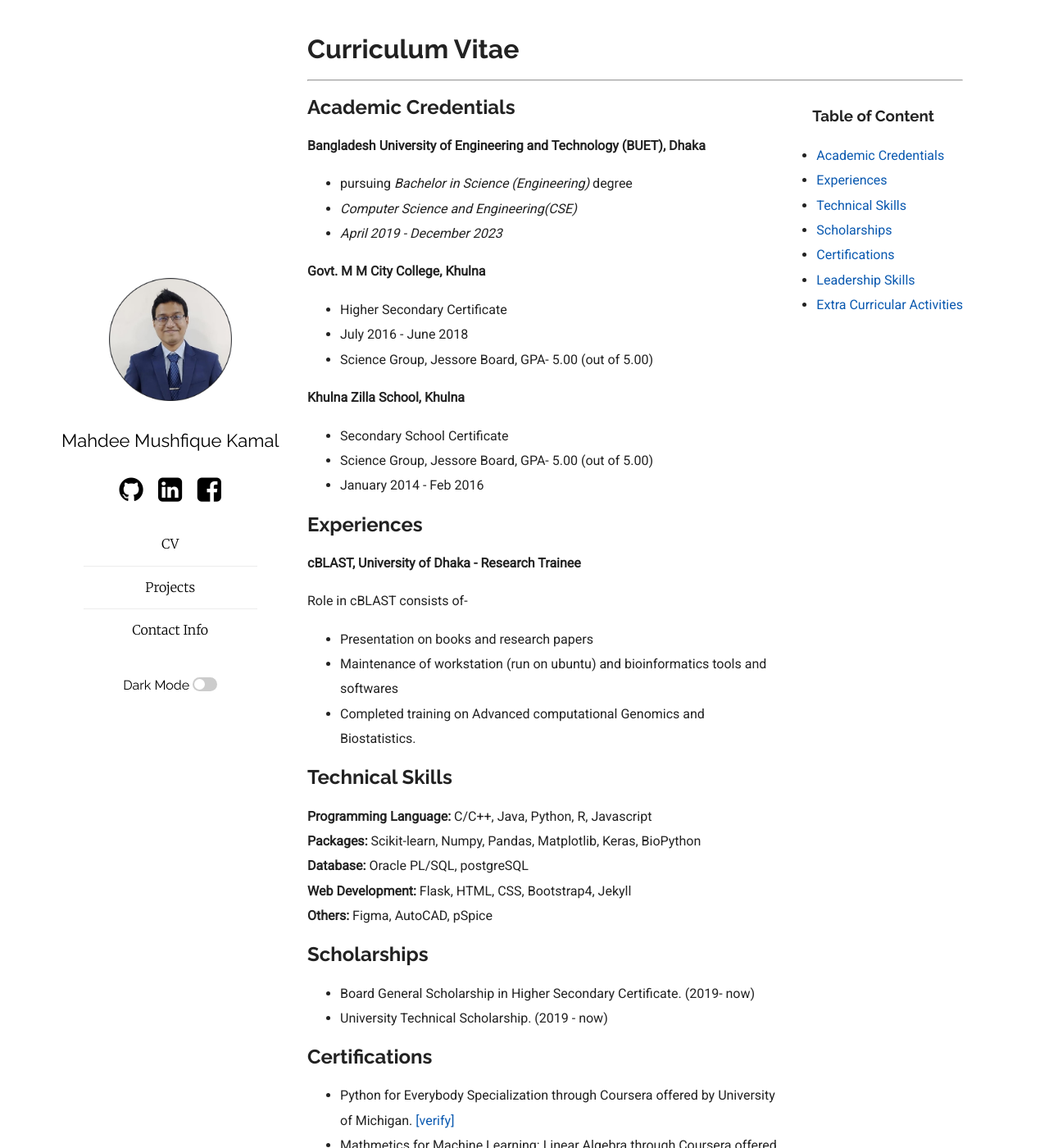
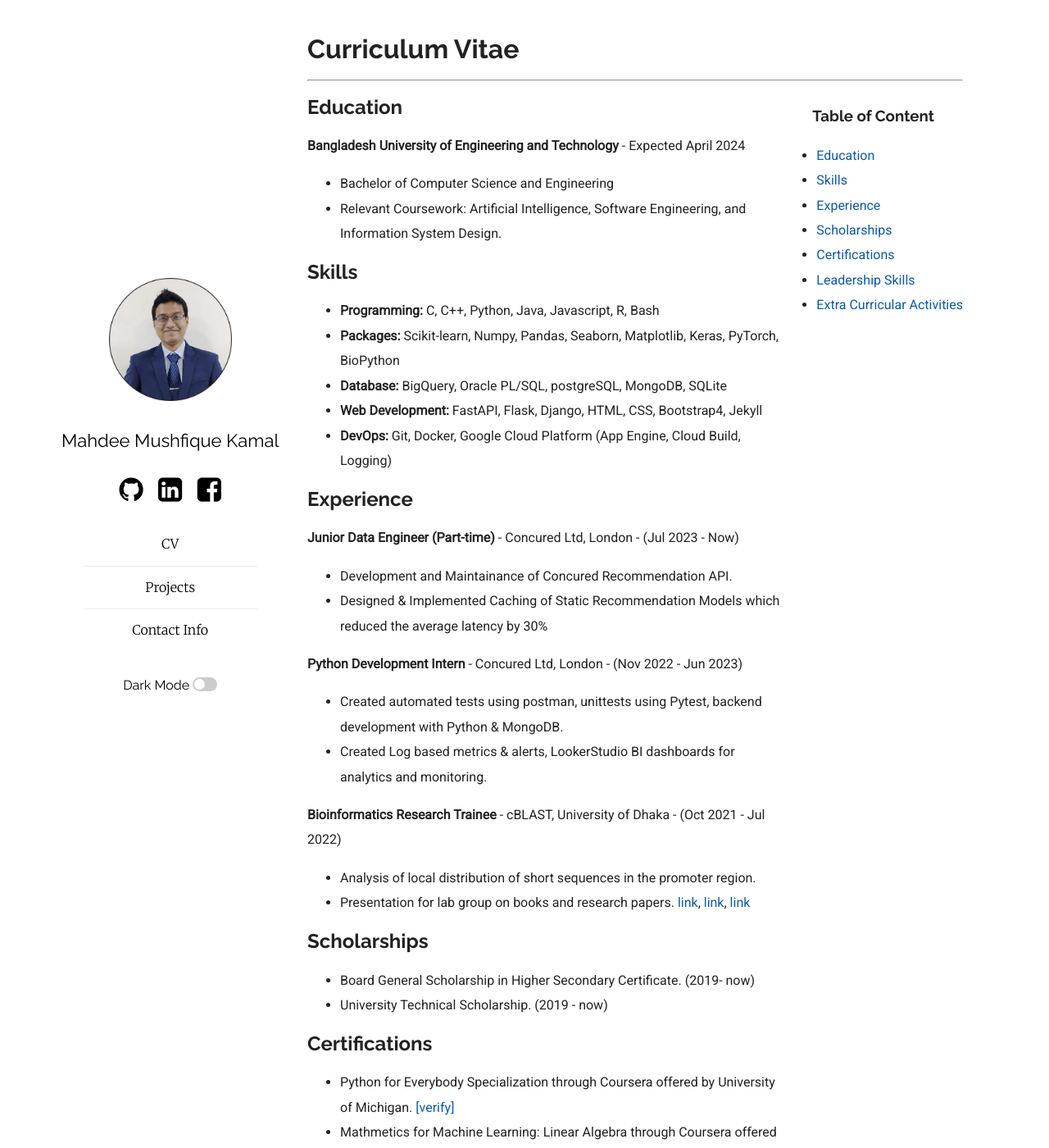
Before and after one commit to MahdeeMushfiqueKamal/MahdeeMushfiqueKamal.github.io, a Jekyll site: the page built from cv.md, in a window 1280 px wide and 1400 px high. Shown: the whole window at 82% size. Built offline with Jekyll 4.4.1, drawn with Linux system fonts in a browser that asks for light colours.

Commit message:
updated CV

```diff
--- a/cv.md
+++ b/cv.md
@@ -4,41 +4,34 @@ permalink: /cv/
 title: Curriculum Vitae
 ---
 
-## Academic Credentials
+## Education
 
-**Bangladesh University of Engineering and Technology (BUET), Dhaka**
-- pursuing *Bachelor in Science (Engineering)* degree
-- *Computer Science and Engineering(CSE)*
-- *April 2019 - December 2023*
+**Bangladesh University of Engineering and Technology**  - Expected April 2024
+- Bachelor of Computer Science and Engineering
+- Relevant Coursework: Artificial Intelligence, Software Engineering, and Information System Design.
 
-**Govt. M M City College, Khulna**
-- Higher Secondary Certificate
-- July 2016 - June 2018
-- Science Group, Jessore Board, GPA- 5.00 (out of 5.00)
+## Skills
 
+- **Programming:** C, C++, Python, Java, Javascript, R, Bash
+- **Packages:** Scikit-learn, Numpy, Pandas, Seaborn, Matplotlib, Keras, PyTorch, BioPython
+- **Database:** BigQuery, Oracle PL/SQL, postgreSQL, MongoDB, SQLite
+- **Web Development:** FastAPI, Flask, Django, HTML, CSS, Bootstrap4, Jekyll
+- **DevOps:** Git, Docker, Google Cloud Platform (App Engine, Cloud Build, Logging)
 
-**Khulna Zilla School, Khulna**
-- Secondary School Certificate
-- Science Group, Jessore Board, GPA- 5.00 (out of 5.00)
-- January 2014 - Feb 2016
+## Experience
 
-## Experiences
+**Junior Data Engineer (Part-time)**  -  Concured Ltd, London  - (Jul 2023 - Now)
+- Development and Maintainance of Concured Recommendation API.
+- Designed & Implemented Caching of Static Recommendation Models which reduced the average latency by 30%
 
-**cBLAST, University of Dhaka  - Research Trainee**
+**Python Development Intern**  - Concured Ltd, London - (Nov 2022 - Jun 2023)
 
-Role in cBLAST consists of-
-  - Presentation on books and research papers
-  - Maintenance of workstation (run on ubuntu) and bioinformatics tools and softwares
-  - Completed training on Advanced computational Genomics and Biostatistics.
+- Created automated tests using postman, unittests using Pytest, backend development with Python & MongoDB.
+- Created Log based metrics & alerts, LookerStudio BI dashboards for analytics and monitoring.
 
-
-## Technical Skills
-
-**Programming Language:**  C/C++, Java, Python, R, Javascript \
-**Packages:** 			Scikit-learn, Numpy, Pandas, Matplotlib, Keras, BioPython \
-**Database:** 			Oracle PL/SQL, postgreSQL \
-**Web Development:** 		Flask, HTML, CSS, Bootstrap4, Jekyll \
-**Others:**  			Figma, AutoCAD, pSpice
+**Bioinformatics Research Trainee** - cBLAST, University of Dhaka  - (Oct 2021 - Jul 2022)
+- Analysis of local distribution of short sequences in the promoter region.
+- Presentation for lab group on books and research papers. [link](https://docs.google.com/presentation/d/1cgRgFkxMC0ifSaoprxwGTCJImuzxgKYch-3TiM-lZmg/edit?usp=sharing), [link](https://docs.google.com/presentation/d/1hhcyzNmTxiruliO1lukNqMKpxjq_bTeghpVlc6-MwhE/edit?usp=sharing), [link](https://docs.google.com/presentation/d/1gtFcod4zEAMKRNBRE4D2vfSfLAH-auczNQSK73Q96_0/edit?usp=sharing)
 
 
 ## Scholarships
```
